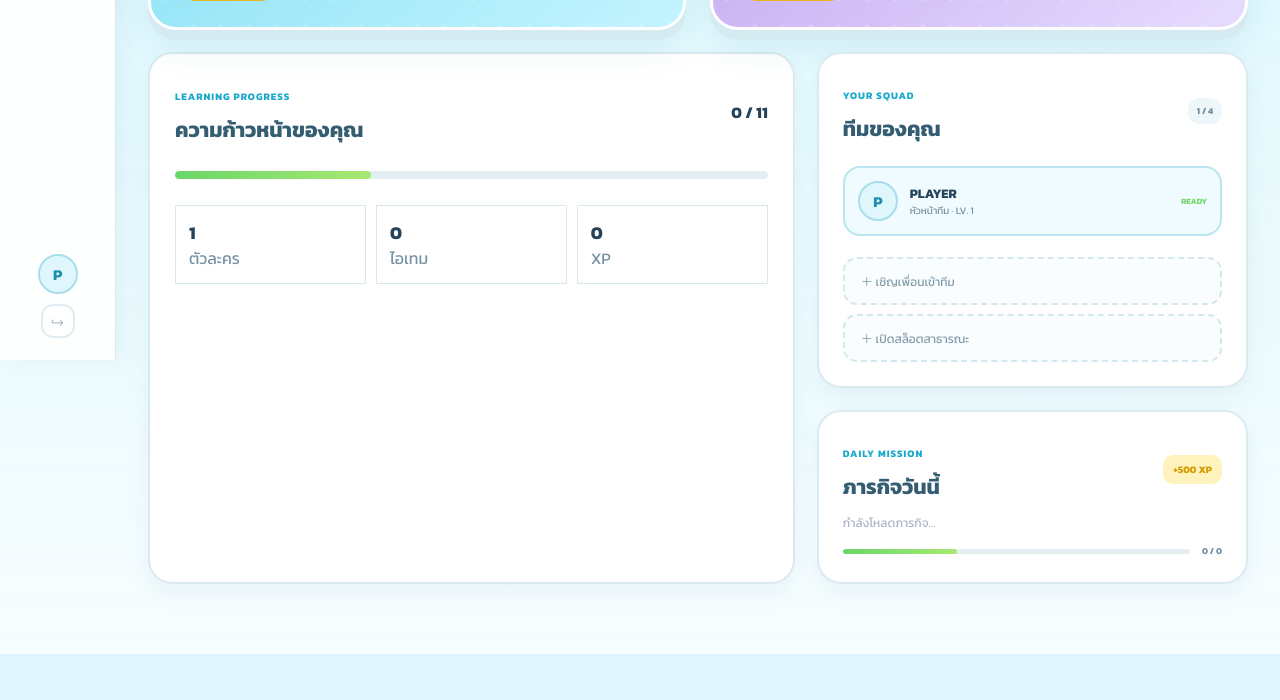
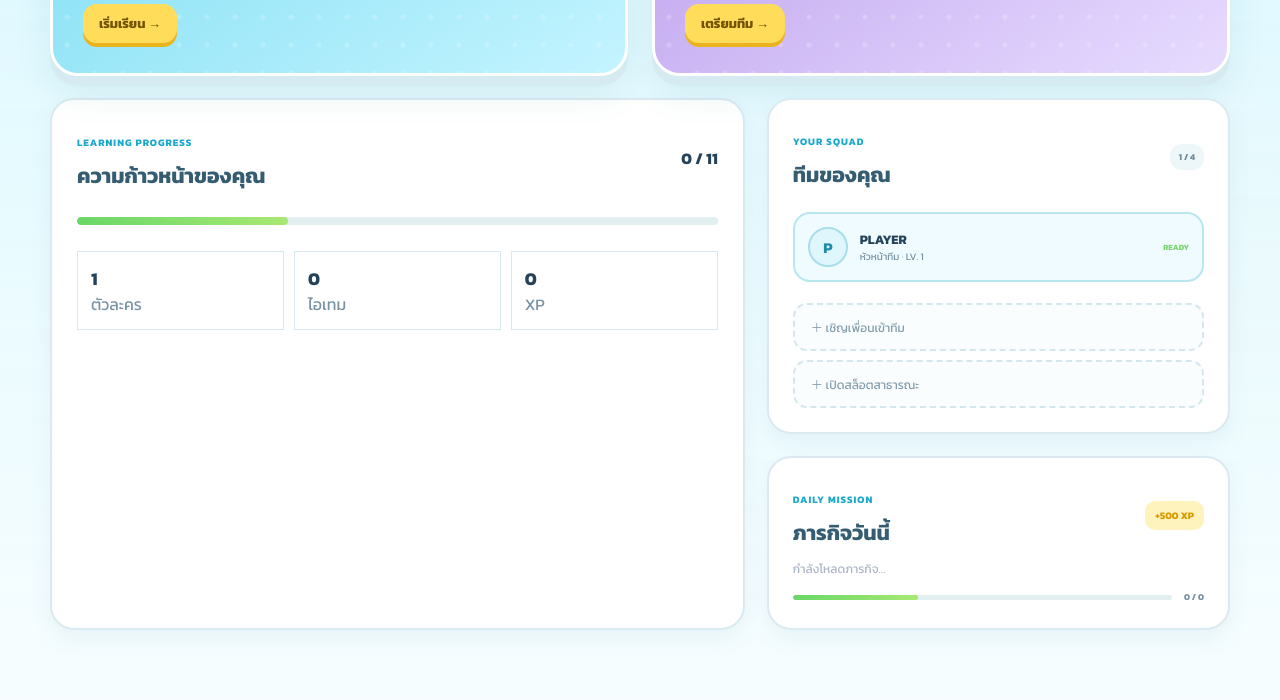
Before and after one commit to AArtemisX/Ai-District, a plain HTML site: page lobby.html in a window 1280 px wide. Shown: the part 440-1140 px from the top of the page. Before the commit the page ends 1094 px from the top, so only its background shows below. Drawn offline with Linux system fonts and the light colour scheme; a script that the page names is missing.

Commit message:
Update Site source

```diff
--- a/dist/style.css
+++ b/dist/style.css
@@ -329,3 +329,52 @@ input,.input-wrap { border-radius:16px!important; }
 @media(max-width:560px){
   .login-card { padding:25px 20px;border-radius:24px; }.portal-card { min-height:280px;padding:24px; }.portal-card::before { right:18px;top:28px;font-size:58px; }.portal-card p:not(.step){max-width:100%;padding-top:48px}.portal-card h2{font-size:27px}.lesson-card{min-height:250px}.tutorial-card{border-radius:25px}.setup-section,.room-panel{padding:20px}.turn-card{border-radius:23px}
 }
+
+/* Profile-only header: remove the left navigation rail completely */
+.flow-screen>.lobby-header,.lobby-screen>.lobby-header {
+  position:absolute;
+  inset:14px 20px auto auto;
+  width:auto;
+  height:auto;
+  min-height:0;
+  padding:0;
+  border:0;
+  background:transparent;
+  box-shadow:none;
+  backdrop-filter:none;
+  z-index:15;
+  pointer-events:none;
+}
+.lobby-header>.brand,.lobby-header>nav { display:none!important; }
+.lobby-header .profile-mini {
+  width:auto!important;
+  margin:0!important;
+  padding:9px 11px;
+  display:flex!important;
+  flex-direction:row!important;
+  gap:10px;
+  border:2px solid #d8eaf0;
+  border-radius:20px;
+  background:rgba(255,255,255,.94);
+  box-shadow:0 7px 20px rgba(49,116,138,.1);
+  pointer-events:auto;
+}
+.lobby-header .profile-mini>div:nth-child(2) { display:grid!important; }
+.lobby-header .logout-button { margin-left:4px; }
+@media(min-width:901px){
+  .lobby-screen .lobby-content,.flow-screen .flow-content {
+    width:min(1180px,calc(100% - 40px));
+    margin-left:auto;
+    margin-right:auto;
+    padding-top:98px;
+  }
+}
+@media(max-width:900px){
+  .flow-screen>.lobby-header,.lobby-screen>.lobby-header { inset:10px 12px auto auto; }
+  .lobby-screen .lobby-content,.flow-screen .flow-content { padding-top:92px; }
+}
+@media(max-width:560px){
+  .lobby-header .profile-mini>div:nth-child(2) { display:none!important; }
+  .lobby-header .profile-mini { padding:7px; }
+  .lobby-header .logout-button { margin-left:0; }
+}
--- a/style.css
+++ b/style.css
@@ -329,3 +329,52 @@ input,.input-wrap { border-radius:16px!important; }
 @media(max-width:560px){
   .login-card { padding:25px 20px;border-radius:24px; }.portal-card { min-height:280px;padding:24px; }.portal-card::before { right:18px;top:28px;font-size:58px; }.portal-card p:not(.step){max-width:100%;padding-top:48px}.portal-card h2{font-size:27px}.lesson-card{min-height:250px}.tutorial-card{border-radius:25px}.setup-section,.room-panel{padding:20px}.turn-card{border-radius:23px}
 }
+
+/* Profile-only header: remove the left navigation rail completely */
+.flow-screen>.lobby-header,.lobby-screen>.lobby-header {
+  position:absolute;
+  inset:14px 20px auto auto;
+  width:auto;
+  height:auto;
+  min-height:0;
+  padding:0;
+  border:0;
+  background:transparent;
+  box-shadow:none;
+  backdrop-filter:none;
+  z-index:15;
+  pointer-events:none;
+}
+.lobby-header>.brand,.lobby-header>nav { display:none!important; }
+.lobby-header .profile-mini {
+  width:auto!important;
+  margin:0!important;
+  padding:9px 11px;
+  display:flex!important;
+  flex-direction:row!important;
+  gap:10px;
+  border:2px solid #d8eaf0;
+  border-radius:20px;
+  background:rgba(255,255,255,.94);
+  box-shadow:0 7px 20px rgba(49,116,138,.1);
+  pointer-events:auto;
+}
+.lobby-header .profile-mini>div:nth-child(2) { display:grid!important; }
+.lobby-header .logout-button { margin-left:4px; }
+@media(min-width:901px){
+  .lobby-screen .lobby-content,.flow-screen .flow-content {
+    width:min(1180px,calc(100% - 40px));
+    margin-left:auto;
+    margin-right:auto;
+    padding-top:98px;
+  }
+}
+@media(max-width:900px){
+  .flow-screen>.lobby-header,.lobby-screen>.lobby-header { inset:10px 12px auto auto; }
+  .lobby-screen .lobby-content,.flow-screen .flow-content { padding-top:92px; }
+}
+@media(max-width:560px){
+  .lobby-header .profile-mini>div:nth-child(2) { display:none!important; }
+  .lobby-header .profile-mini { padding:7px; }
+  .lobby-header .logout-button { margin-left:0; }
+}
```
